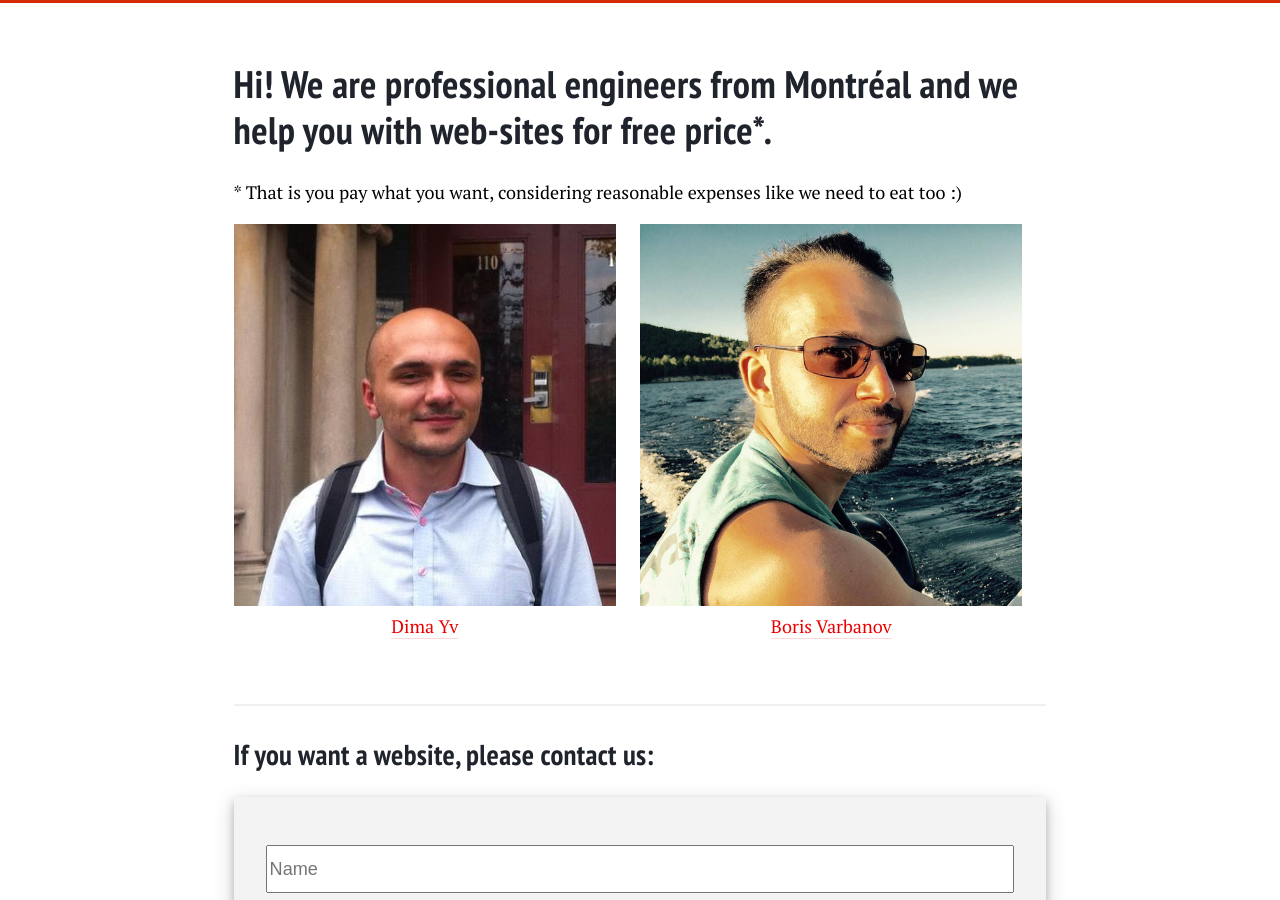
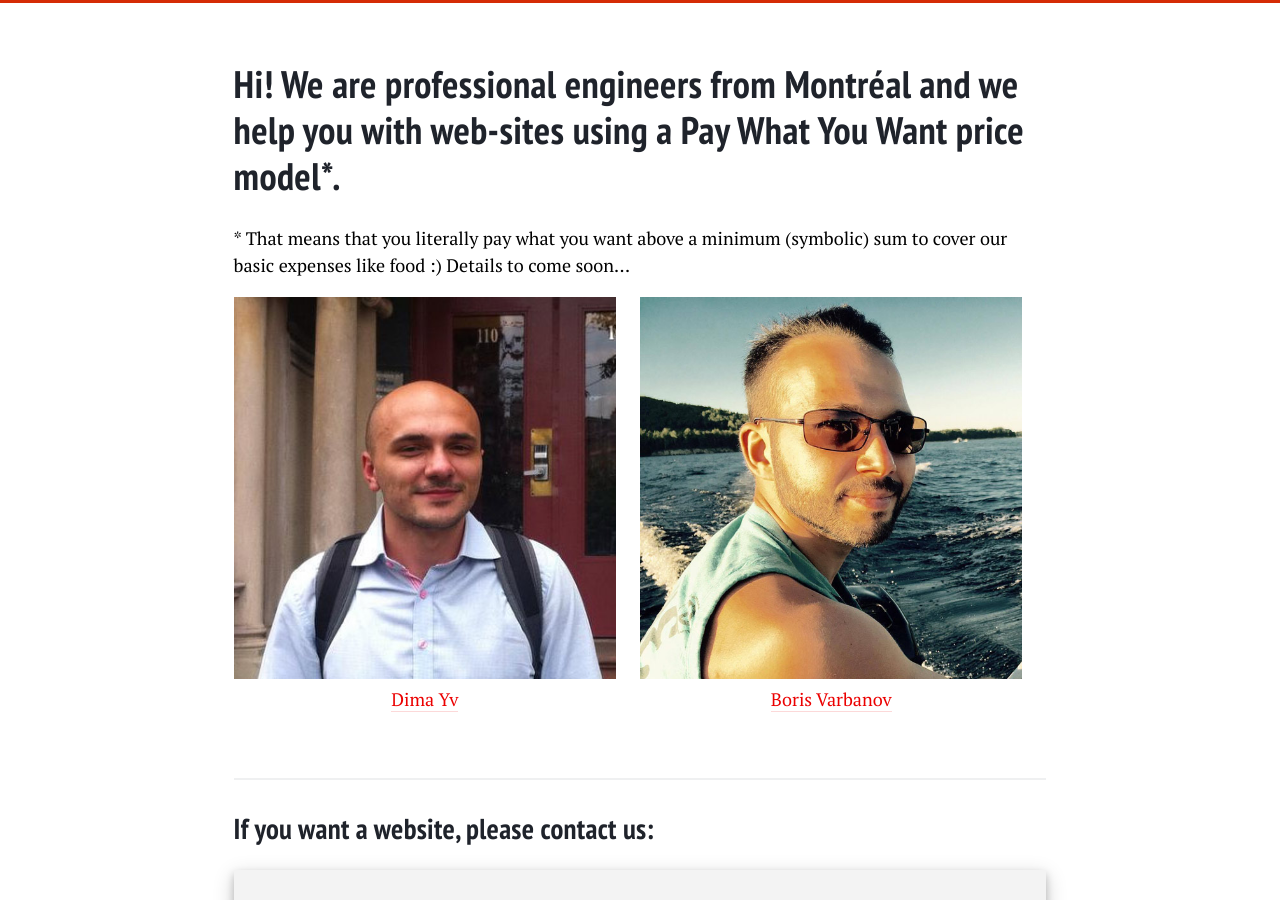
Before and after one commit to web-being/web-being.github.io, a Jekyll site: the page built from index.html, in a window 1280 px wide and 900 px high. Built offline with Jekyll 4.4.1, drawn with Linux system fonts in a browser that asks for light colours.

Commit message:
Update index.html

```diff
--- a/index.html
+++ b/index.html
@@ -5,9 +5,9 @@ lang: en
 ---
 {% assign lang=page.lang | default: 'en' %}
 
-<h1>Hi! We are professional engineers from Montréal and we help you with web-sites for free price*.</h1>
+<h1>Hi! We are professional engineers from Montréal and we help you with web-sites using a Pay What You Want price model*.</h1>
 
-<p>* That is you pay what you want, considering reasonable expenses like we need to eat too :)</p>
+<p>* That means that you literally pay what you want above a minimum (symbolic) sum to cover our basic expenses like food :) Details to come soon...</p>
 
 <figure class="profile">
   <img class="profile-image" src="img/dima.jpg">
```
